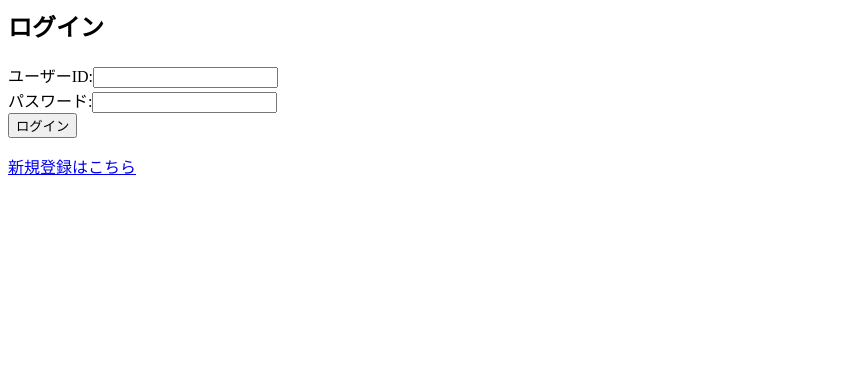
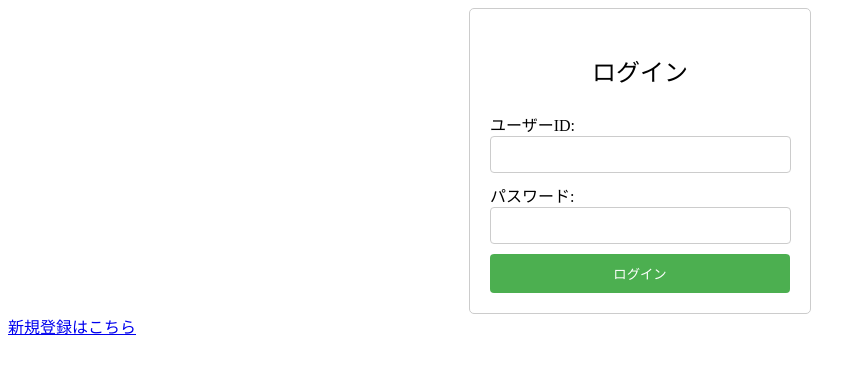
Before and after one commit to s1f102103044/GPT_app, a Django app: page /video/login/ in a window 1280 px wide. Shown: the top 374 px of the page, without its empty margins (0-866 px from the left). Run offline with Django 4.2, Linux system fonts and the light colour scheme.

Commit message:
css適応(仮)
ログイン画面にcss適応(仮)

```diff
--- /dev/null
+++ b/video_site/static/css/login.css
@@ -0,0 +1,44 @@
+
+.fsize{
+    font-size: 24px;
+    text-align: center;
+}
+
+
+.container {
+    width: 300px;
+    margin: 0 auto;
+    padding: 20px;
+    background-color: #ffffff;
+    border: 1px solid #ccc;
+    border-radius: 5px;
+}
+
+h2 {
+    text-align: center;
+    margin-bottom: 20px;
+}
+
+input[type="text"],
+input[type="password"]{
+  width: 93%;
+  padding: 10px;
+  margin-bottom: 10px;
+  border: 1px solid #ccc;
+  border-radius: 4px;
+}
+
+
+
+input[type="submit"] {
+    width: 100%;
+    padding: 10px;
+    background-color: #4CAF50;
+    color: #ffffff;
+    border: none;
+    border-radius: 4px;
+    cursor: pointer;
+}
+input[type="submit"]:hover {
+    background-color: #45a049;
+}
--- a/video_site/templates/video/login.html
+++ b/video_site/templates/video/login.html
@@ -1,11 +1,23 @@
-{% block content %}
-<h2>ログイン</h2>
+{% load static %}
+<!DOCTYPE html>
+<html>
+
+<head>
+    <link rel="stylesheet" href="{% static 'css/login.css' %}">
+</head>
+
+<body>
+    <div class="container">
+        <form>
+            <p class="fsize">ログイン</p>
             <form method="post">
                 {% csrf_token %}
                 <label>ユーザーID:<input type="text" name="username" required></label><br>
                 <label>パスワード:<input type="password" name="password" required></label><br>
                 <input type="submit" value="ログイン">
             </form>
+        </form>
+    </div>
     <div>
         <a href="{% url 'register' %}">新規登録はこちら</a>
     </div>
@@ -16,4 +28,7 @@
         {% endfor %}
     </ul>
     {% endif %}
-{% endblock %}
+
+</body>
+
+</html>
```
Lines whose indentation alone changed are shown as unchanged.
